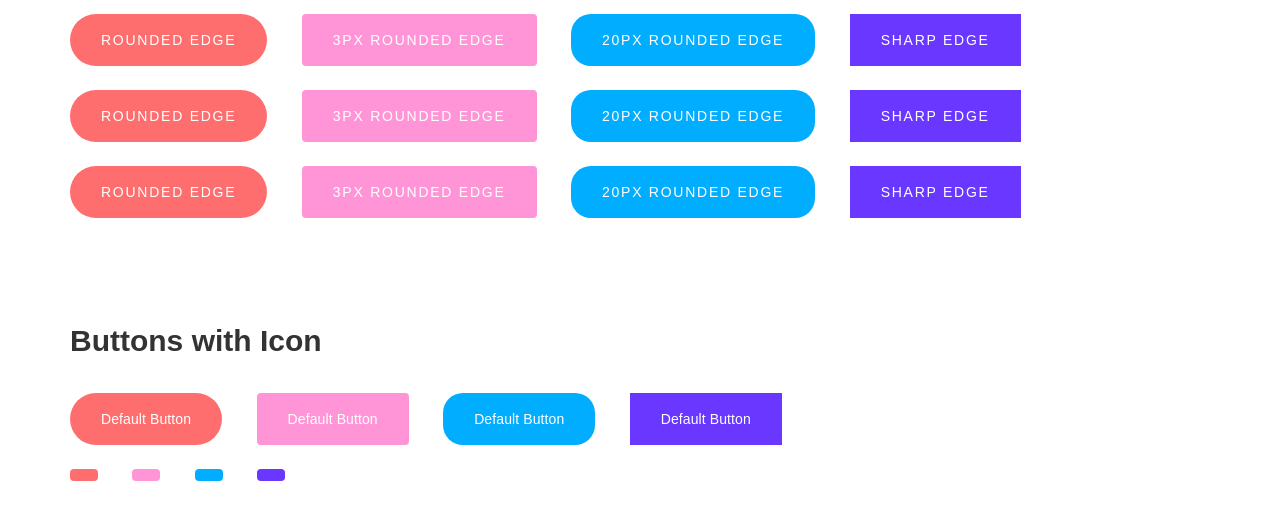
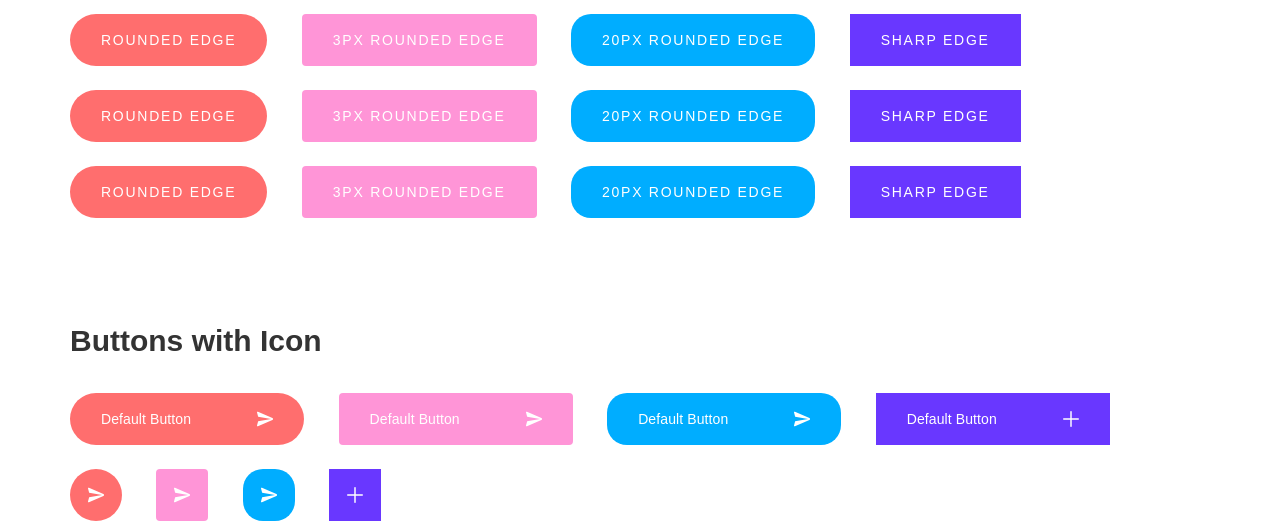
Before and after one commit to candrawaskito/dlscss, a website: page example/buttons.html in a window 1280 px wide. Shown: the part 438-961 px from the top of the page. Drawn offline with Linux system fonts and the light colour scheme.

Commit message:
added button variant width icons

```diff
--- a/example/buttons.html
+++ b/example/buttons.html
@@ -38,16 +38,24 @@
         <section class="sb-docs-mb-100">
             <h3>Buttons with Icon</h3>
             <div class="block">
-                <button class="button sb-danger sb-medium sb-rounded">Default Button</button>
-                <button class="button sb-warning sb-medium">Default Button</button>
-                <button class="button sb-info sb-medium sb-rounded-20">Default Button</button>
-                <button class="button sb-primary sb-medium sb-sharp">Default Button</button>
+                <button class="button sb-danger sb-medium sb-rounded">Default Button <img src="assets/images/sending-message.svg"></button>
+                <button class="button sb-warning sb-medium">Default Button <img src="assets/images/sending-message.svg"></button>
+                <button class="button sb-info sb-medium sb-rounded-20">Default Button <img src="assets/images/sending-message.svg"></button>
+                <button class="button sb-primary sb-medium sb-sharp">Default Button <img src="assets/images/group.svg"></button>
             </div>
             <div class="block">
-                <button class="button sb-danger"></button>
-                <button class="button sb-warning"></button>
-                <button class="button sb-info"></button>
-                <button class="button sb-primary"></button>
+                <button class="button sb-danger sb-rounded sb-icons sb-medium">
+                    <img src="assets/images/sending-message.svg">
+                </button>
+                <button class="button sb-warning sb-icons sb-medium">
+                    <img src="assets/images/sending-message.svg">
+                </button>
+                <button class="button sb-info sb-rounded-20 sb-icons sb-medium">
+                    <img src="assets/images/sending-message.svg">
+                </button>
+                <button class="button sb-primary sb-sharp sb-icons sb-medium">
+                    <img src="assets/images/group.svg">
+                </button>
             </div>
         </section>
 
--- a/src/sass/elements/_button.sass
+++ b/src/sass/elements/_button.sass
@@ -66,6 +66,29 @@ $button-static-border-color: $grey-lighter !default
   white-space: nowrap
   strong
     color: inherit
+  img
+    margin-left: 66px
+    width: 16px
+    height: 16px
+    &.sb-large
+      width: 18px
+      height: 18px
+    &.sb-normal
+      width: 14px
+      height: 14px
+    &.sb-small
+      width: 12px
+      height: 12px
+  &.sb-icons
+    padding: 16px !important
+    img
+      margin-left: 0 !important
+    &.sb-large
+      padding: 18px !important
+    &.sb-normal
+      padding: 14px !important
+    &.sb-small
+      padding: 12px !important
   .icon
     &,
     &.sb-small,
```
Also changed, not shown: dist/css/dlscss.css.
